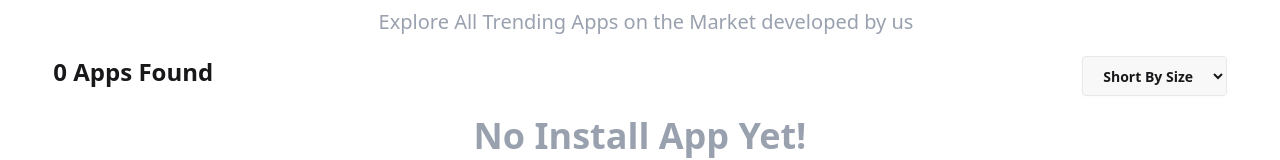
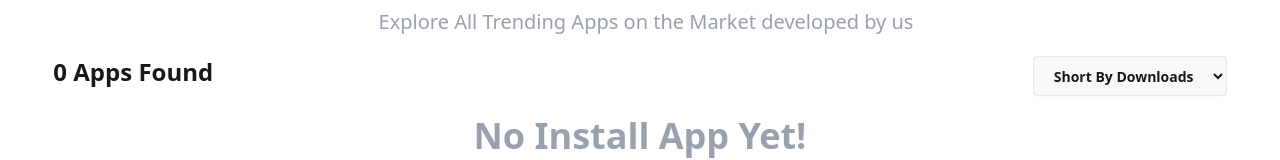
Before and after one commit to oliullahakib/assinment8-hero-apps, a React (Vite) app: page /installation in a window 1280 px wide. Shown: the part 200-360 px from the top of the page. Built offline with nearby package versions, Linux system fonts and the light colour scheme.

Commit message:
small change

```diff
--- a/src/Pages/Installation.jsx
+++ b/src/Pages/Installation.jsx
@@ -46,7 +46,7 @@ const Installation = () => {
                 <h3 className='text-2xl font-semibold'>{installedApp.length} Apps Found</h3>
                 <div >
                     <select onClick={(e) => handleSort(e)} className='btn' >
-                        <option disabled={selected} >Short By Size</option>
+                        <option disabled={selected} >Short By Downloads</option>
                         <option value="desc">Low → Heigh</option>
                         <option value="asc">Heigh → Low</option>
                     </select>
```
